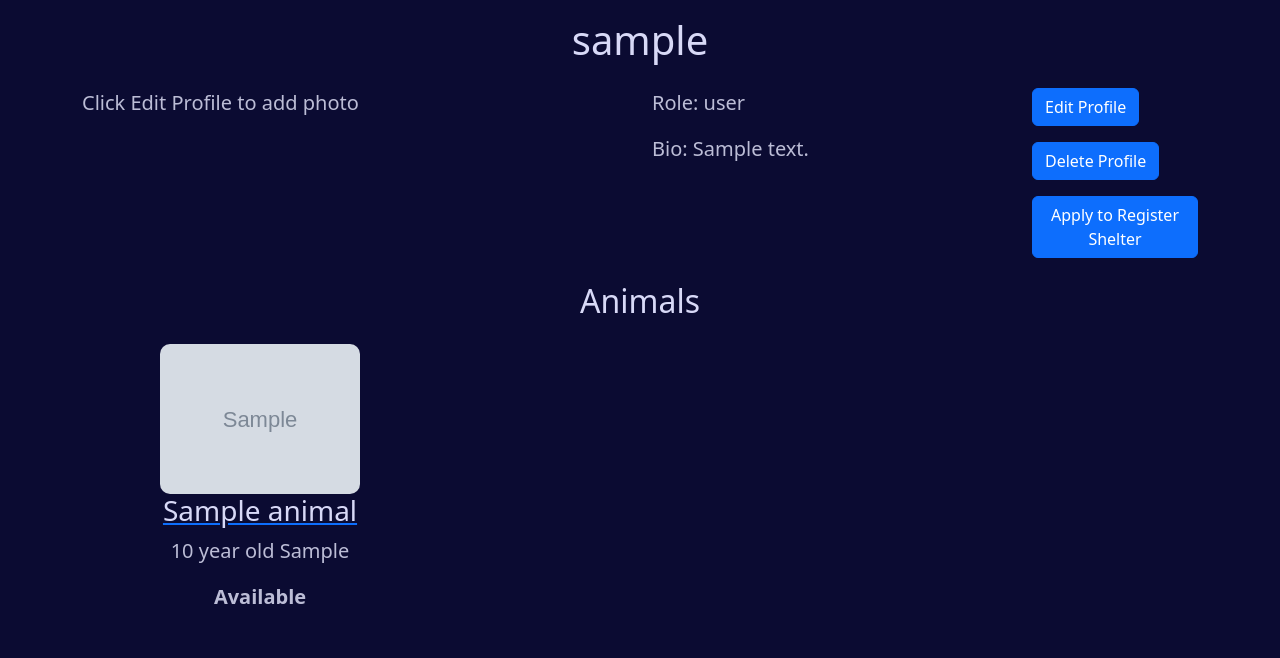
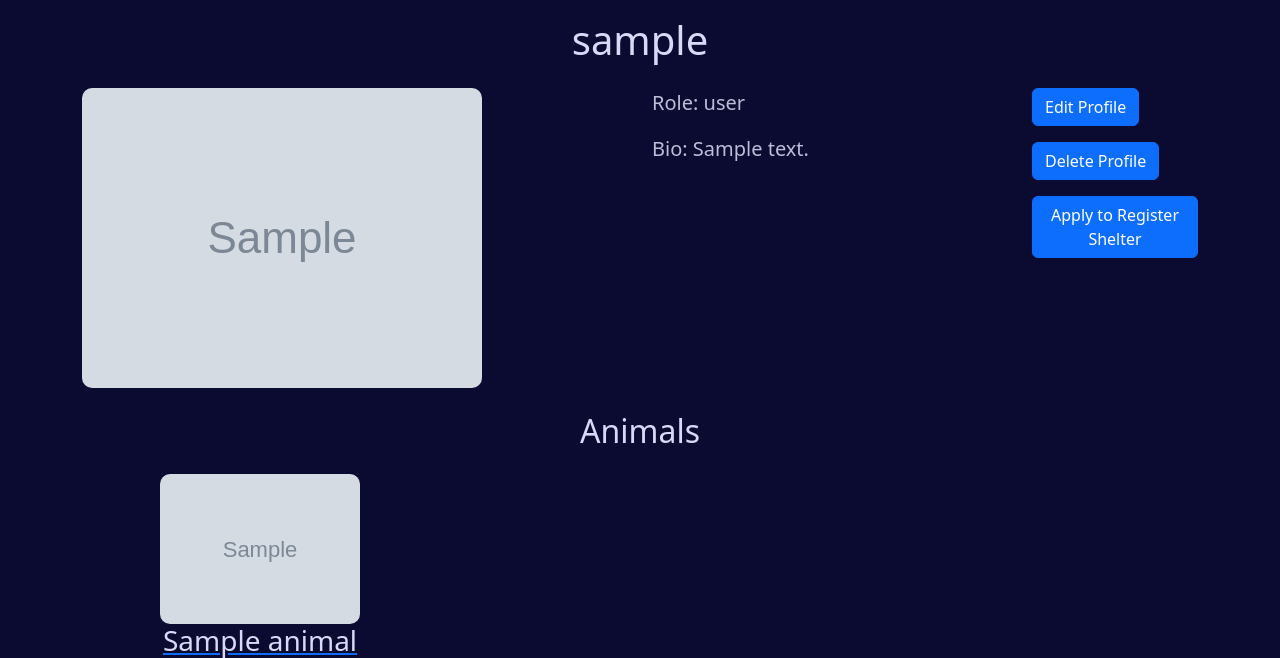
Before and after one commit to LlewBach/virtual-shelter, a Django app: page /profiles/ in a window 1280 px wide. Shown: the part 56-714 px from the top of the page. Before the commit the page ends 660 px from the top, so only its background shows below. Run offline with Django 5.2, Linux system fonts and the light colour scheme; a user stored in the database is signed in; tables that the repository leaves empty hold one stand-in row (values such as "Sample post"); grey boxes marked "Sample" are stand-in pictures.

Commit message:
Add profile picture

```diff
--- a/profiles/forms.py
+++ b/profiles/forms.py
@@ -5,7 +5,7 @@ from .models import Profile, RoleChangeRequest
 class ProfileForm(forms.ModelForm):
     class Meta:
         model = Profile
-        fields = ['bio']
+        fields = ['profile_picture', 'bio']
 
 
 class RoleChangeRequestForm(forms.ModelForm):
--- a/profiles/models.py
+++ b/profiles/models.py
@@ -13,7 +13,7 @@ class Profile(models.Model):
     role = models.CharField(max_length=20, choices=USER_ROLES, default='user')
     tokens = models.PositiveIntegerField(default=0)
     bio = models.TextField(blank=True)
-    # profile_picture = models.ImageField(upload_to='profile_pics', blank=True, null=True)
+    profile_picture = models.ImageField(upload_to='', blank=True, null=True)
 
     def __str__(self):
         return f'{self.user.username} Profile'
--- a/profiles/templates/profiles/profile.html
+++ b/profiles/templates/profiles/profile.html
@@ -6,8 +6,8 @@
 <div class="container mb-4">
   <div class="row">
     <div class="col-6">
-      {% if profile.image %}
-      <img src="{{ profile.image.url }}" alt="Image of {{ profile.name }}" style="width:400px; height:auto;">
+      {% if profile.profile_picture %}
+      <img src="{{ profile.profile_picture.url }}" alt="Image of {{ profile.name }}" style="width:400px; height:auto;">
       {% else %}
       <p>Click Edit Profile to add photo</p>
       {% endif %}
```
Also changed, not shown: profiles/migrations/0005_profile_profile_picture.py (added).
